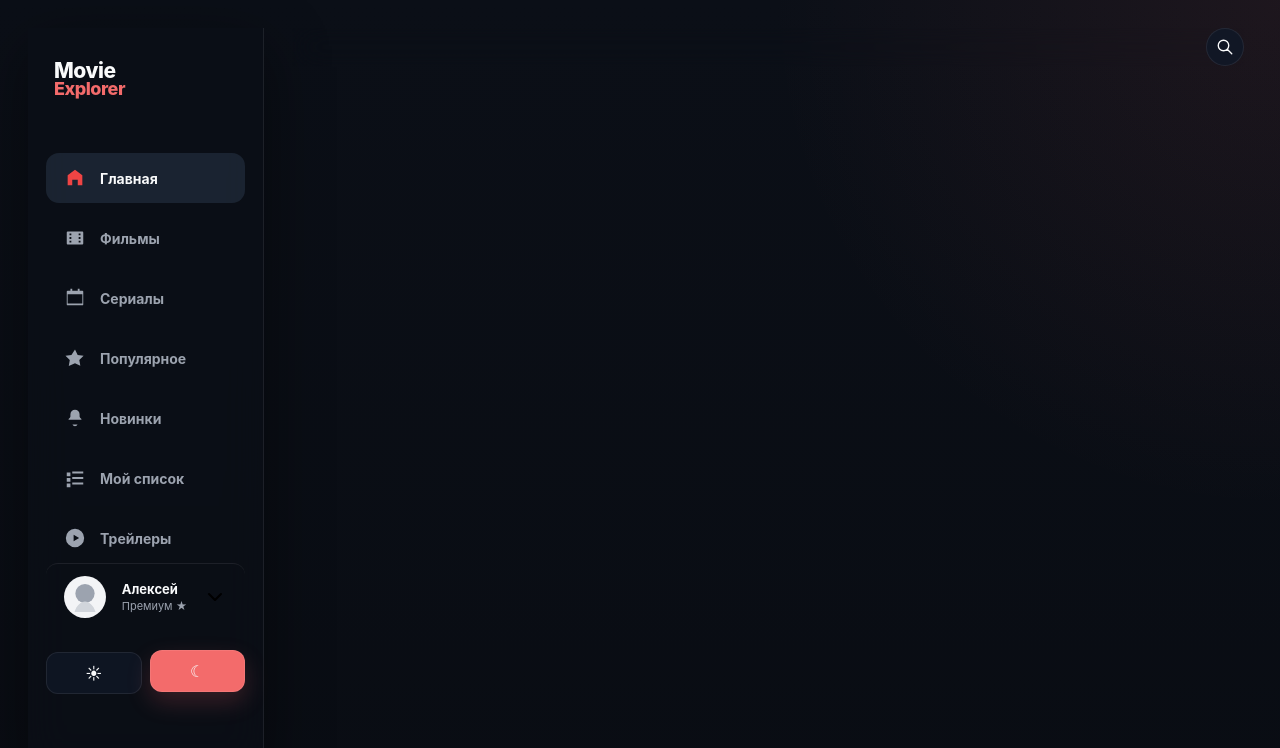
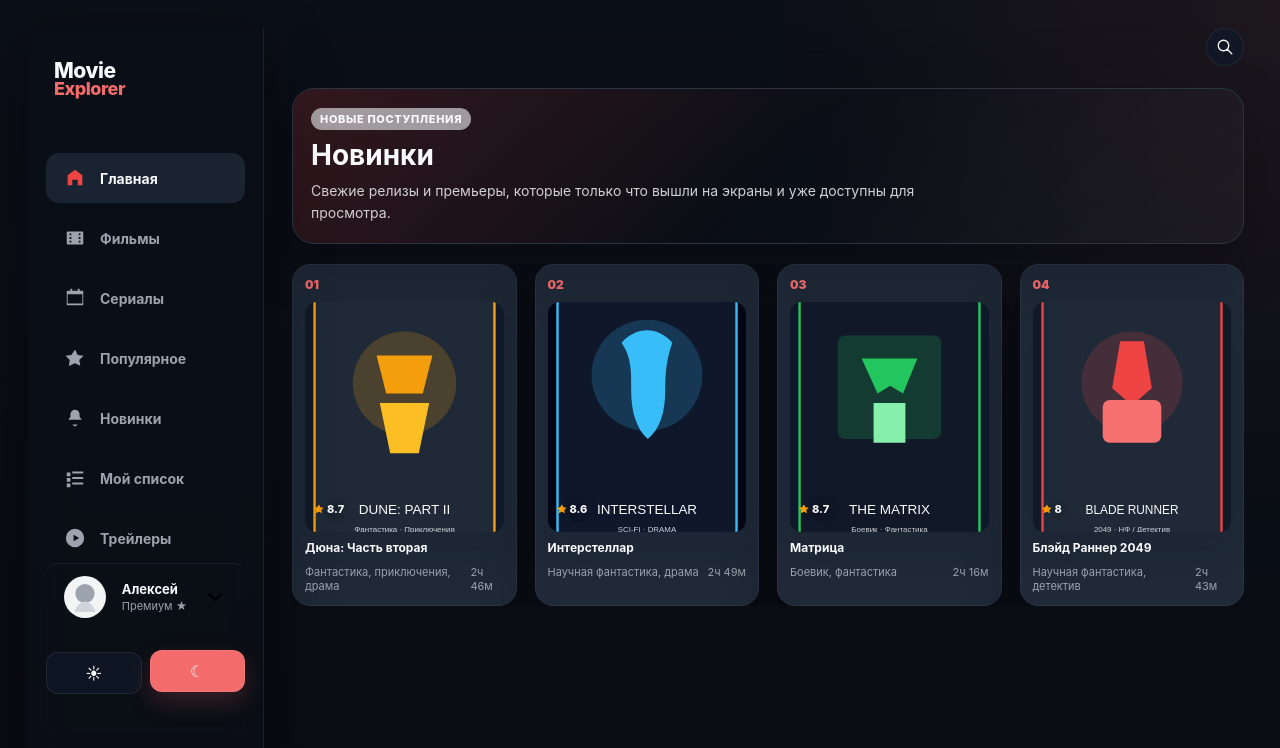
Before and after one commit to pavel-2009/movie-explorer, a React (Vite) app in the folder movie-explorer/: page /new in a window 1280 px wide. Shown: the top 748 px of the page. Built offline with nearby package versions, Linux system fonts and the light colour scheme.

Commit message:
added lists

```diff
--- a/movie-explorer/src/App.jsx
+++ b/movie-explorer/src/App.jsx
@@ -7,6 +7,7 @@ import { Sidebar } from './components/layout/Sidebar'
 import { Theme } from './components/layout/Theme'
 import { MoviePage } from './components/movie/MoviePage'
 import { MoviePlayer } from './components/movie/MoviePlayer'
+import { CategoryPage } from './components/movie/CategoryPage'
 import { ProfilePage } from './components/profile/ProfilePage'
 
 function App() {
@@ -18,6 +19,11 @@ function App() {
       <Header />
       <Routes>
         <Route path="/" element={<MainContent />} />
+        <Route path="/films" element={<CategoryPage variant="films" title="Фильмы" description="Собрали самые яркие фильмы на одной странице — для просмотра в тишине и в компании." eyebrow="Кинотеатр" />} />
+        <Route path="/series" element={<CategoryPage variant="series" title="Сериалы" description="Обновлённая подборка сериалов с напряжённым сюжетом, атмосферой и эмоциями по вечерам." eyebrow="Онлайн-кинотеатр" />} />
+        <Route path="/popular" element={<CategoryPage variant="popular" title="Популярное" description="Самые обсуждаемые и часто заходящие подборки — чтобы не пропустить топ-выбор." eyebrow="Топ сегодня" />} />
+        <Route path="/trailers" element={<CategoryPage variant="trailers" title="Трейлеры" description="Короткие ролики и тизеры, которые дают быстрый взгляд на новые релизы и любимые проекты." eyebrow="Превью" />} />
+        <Route path="/new" element={<CategoryPage variant="new" title="Новинки" description="Свежие релизы и премьеры, которые только что вышли на экраны и уже доступны для просмотра." eyebrow="Новые поступления" />} />
         <Route path="/movie/:slug" element={<MoviePage />} />
         <Route path="/watch/:slug" element={<MoviePlayer />} />
         <Route path="/profile" element={<ProfilePage />} />
--- /dev/null
+++ b/movie-explorer/src/components/movie/CategoryPage.jsx
@@ -0,0 +1,37 @@
+import { MovieCard } from './MovieCard'
+import { movies } from '../../data/homePageContent'
+
+export function CategoryPage({
+  variant = 'films',
+  eyebrow = 'Коллекция',
+  title,
+  description,
+}) {
+  return (
+    <main className={`main-content category-page category-page--${variant}`}>
+      <section className={`category-page__hero category-page__hero--${variant}`}>
+        <span className="category-page__eyebrow">{eyebrow}</span>
+        <h1 className="category-page__title">{title}</h1>
+        <p className="category-page__description">{description}</p>
+      </section>
+
+      <section className="category-page__grid" aria-label={title}>
+        {movies.map((movie, index) => (
+          <article className={`category-page__tile category-page__tile--${variant}`} key={movie.slug}>
+            <span className="category-page__index">{String(index + 1).padStart(2, '0')}</span>
+            <MovieCard
+              title={movie.title}
+              rating={movie.rating}
+              imageUrl={movie.imageUrl}
+              slug={movie.slug}
+            />
+            <div className="category-page__details">
+              <span>{movie.genre}</span>
+              <span>{movie.duration}</span>
+            </div>
+          </article>
+        ))}
+      </section>
+    </main>
+  )
+}
--- a/movie-explorer/styles.css
+++ b/movie-explorer/styles.css
@@ -5,4 +5,5 @@
 @import "styles/navigation.css";
 @import "styles/movie-page.css";
 @import "styles/profile.css";
+@import "styles/category-page.css";
 @import "styles/media.css";
--- /dev/null
+++ b/movie-explorer/styles/category-page.css
@@ -0,0 +1,125 @@
+.category-page {
+  gap: 20px;
+}
+
+.category-page__hero {
+  position: relative;
+  overflow: hidden;
+  padding: 18px;
+  border: 1px solid var(--border);
+  border-radius: 22px;
+  background: linear-gradient(135deg, rgba(239, 68, 68, 0.18), transparent 52%, rgba(255, 255, 255, 0.04));
+  box-shadow: var(--shadow-soft);
+}
+
+.category-page__hero--films {
+  background: linear-gradient(135deg, rgba(239, 68, 68, 0.18), transparent 52%, rgba(99, 102, 241, 0.12));
+}
+
+.category-page__hero--series {
+  background: linear-gradient(135deg, rgba(59, 130, 246, 0.18), transparent 48%, rgba(168, 85, 247, 0.16));
+}
+
+.category-page__hero--popular {
+  background: linear-gradient(135deg, rgba(245, 158, 11, 0.22), transparent 48%, rgba(239, 68, 68, 0.14));
+}
+
+.category-page__hero--trailers {
+  background: linear-gradient(135deg, rgba(34, 197, 94, 0.22), transparent 48%, rgba(27, 27, 27, 0.08));
+}
+
+.category-page__eyebrow {
+  display: inline-flex;
+  margin-bottom: 8px;
+  padding: 4px 9px;
+  border-radius: 999px;
+  background: rgba(248, 250, 252, 0.58);
+  color: var(--text-primary);
+  font-size: 11px;
+  font-weight: 800;
+  letter-spacing: 0.06em;
+  text-transform: uppercase;
+}
+
+.category-page__title {
+  margin: 0;
+  font-size: 28px;
+}
+
+.category-page__description {
+  max-width: 620px;
+  margin: 8px 0 0;
+  color: color-mix(in srgb, var(--text-primary), transparent 18%);
+  font-size: 14px;
+  line-height: 1.6;
+}
+
+.category-page__grid {
+  display: grid;
+  grid-template-columns: repeat(auto-fit, minmax(170px, 1fr));
+  gap: 18px;
+}
+
+.category-page__tile {
+  display: flex;
+  flex-direction: column;
+  gap: 10px;
+  padding: 12px;
+  border: 1px solid var(--border);
+  border-radius: 18px;
+  background: var(--card);
+  box-shadow: var(--shadow-soft);
+}
+
+.category-page__tile--films {
+  background: linear-gradient(180deg, rgba(239, 68, 68, 0.06), var(--card));
+}
+
+.category-page__tile--series {
+  background: linear-gradient(180deg, rgba(59, 130, 246, 0.08), var(--card));
+}
+
+.category-page__tile--popular {
+  background: linear-gradient(180deg, rgba(245, 158, 11, 0.09), var(--card));
+}
+
+.category-page__tile--trailers {
+  background: linear-gradient(180deg, rgba(34, 197, 94, 0.09), var(--card));
+}
+
+.category-page__index {
+  color: var(--primary);
+  font-size: 12px;
+  font-weight: 900;
+}
+
+.category-page__details {
+  display: flex;
+  justify-content: space-between;
+  gap: 8px;
+  color: var(--text-muted);
+  font-size: 11px;
+}
+
+body:has(.theme-element:checked) .category-page__hero,
+body:has(.theme-element:checked) .category-page__tile {
+  border-color: var(--day-border);
+  background: var(--day-card);
+}
+
+body:has(.theme-element:checked) .category-page__description,
+body:has(.theme-element:checked) .category-page__details {
+  color: var(--day-text-muted);
+}
+
+@media (max-width: 680px) {
+  .category-page__grid {
+    grid-template-columns: repeat(2, minmax(0, 1fr));
+  }
+}
+
+@media (max-width: 480px) {
+  .category-page__grid {
+    grid-template-columns: 1fr;
+  }
+}
```
